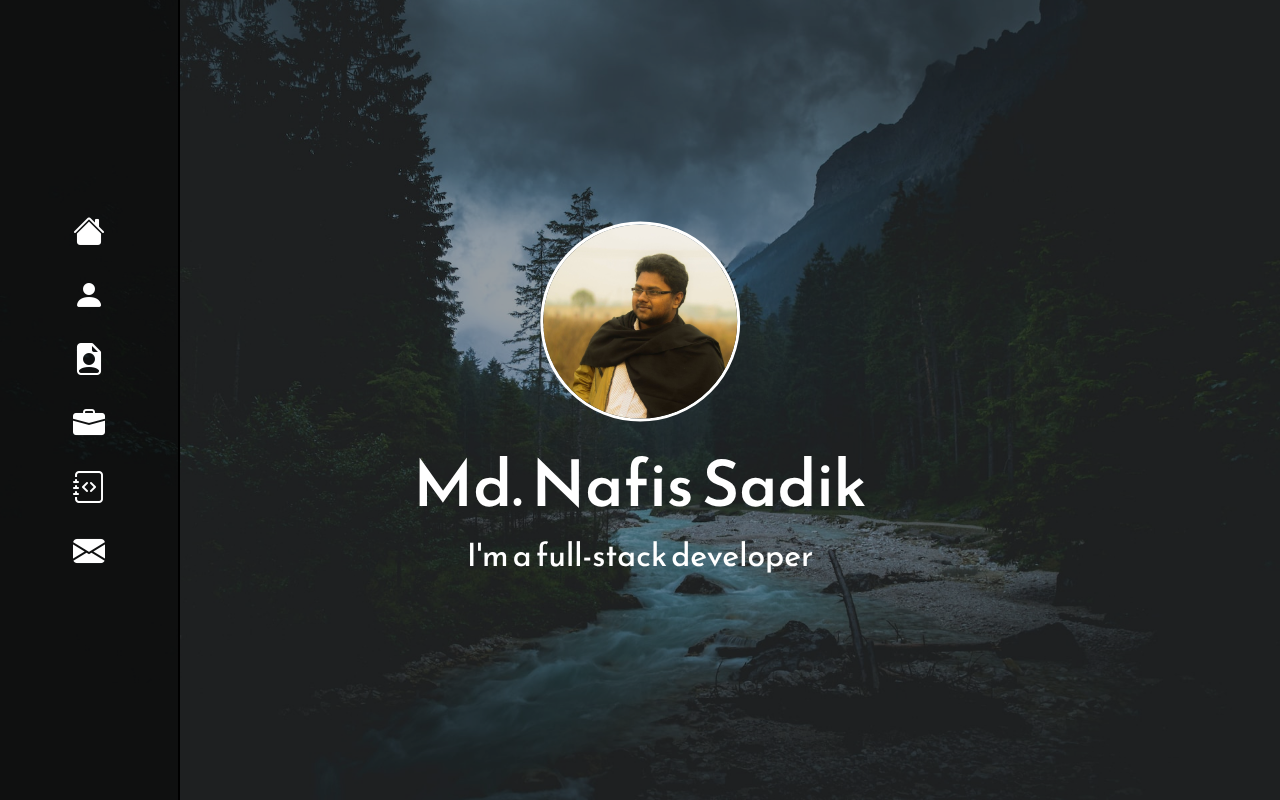
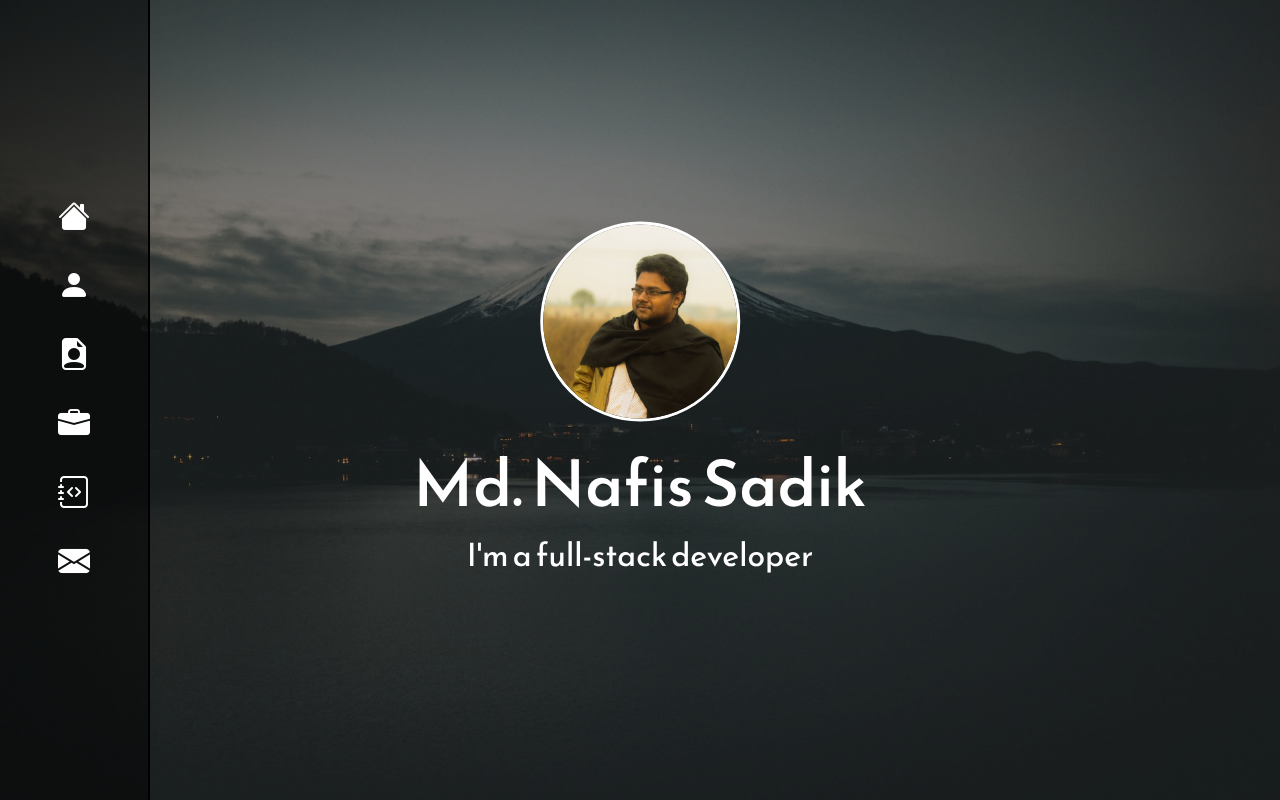
Before and after one commit to nafis-sadik/NafisSadikPortfolio, an Angular app: page / in a window 1280 px wide. Built offline with nearby package versions, Linux system fonts and the light colour scheme.

Commit message:
navbar updated

```diff
--- a/src/app/home/home.component.css
+++ b/src/app/home/home.component.css
@@ -1,6 +1,6 @@
 .home-bg{
   height: 100vh;
-  background: url('/assets/home-cover.jpg') no-repeat center center;
+  background: url('/assets/home-cover-2.jpg') no-repeat center center;
   background-size: cover;
 }
 
--- a/src/app/navbar/navbar.component.css
+++ b/src/app/navbar/navbar.component.css
@@ -8,7 +8,7 @@
   font-size: 2rem;
   width: 10%;
   background-color: rgba(0, 0, 0, 0.5);
-  min-width: 180px;
+  min-width: 150px;
 }
 
 .nav-link-container{
@@ -23,15 +23,14 @@
   color: white;
   width: 100%;
   height: 8vh;
+  margin-bottom: 5px;
   border-bottom: 2px solid transparent;
 }
 
 .navbar-links:hover{
   transition: .5s;
   cursor: pointer;
-  background-color: rgba(0, 0, 0, 0.4);
   color: cornflowerblue;
-  border-bottom: 2px solid cornflowerblue;
 }
 
 .navbar-links:hover::after{
@@ -41,7 +40,13 @@
   color: white;
   display: block;
   position: relative;
+  left: 50%;
+  top: 50%;
+  transform: translate(-50%, -50%);
   background-color: black;
+  border-left: 1px solid cornflowerblue;
+  border-radius: 5%;
+  max-width: 50% !important;
 }
 
 /*[data-tooltip].navbar-links:hover::after {*/
```
Also changed, not shown: src/assets/home-cover-2.jpg (renamed from src/assets/clay-banks-u27Rrbs9Dwc-unsplash.jpg).
